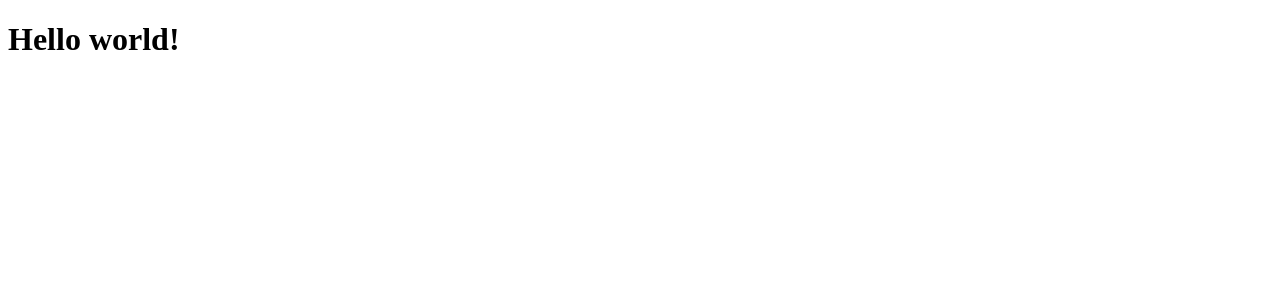
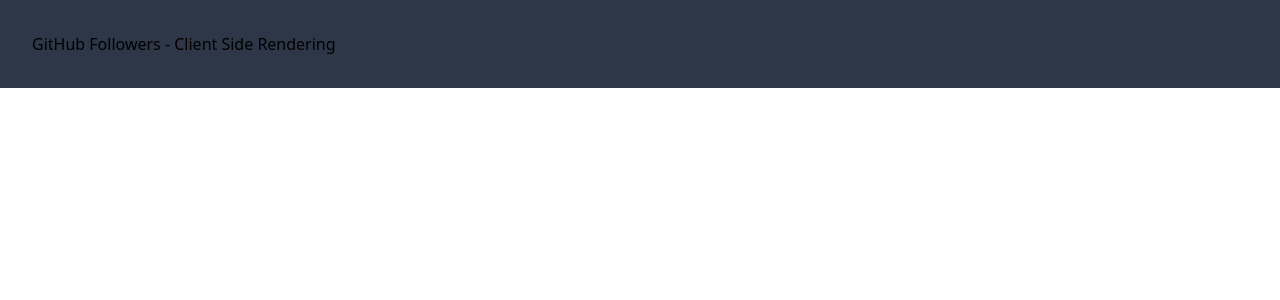
Before and after one commit to tsriram/next-js-demo, a Next.js app: page / in a window 1280 px wide. Shown: the top 300 px of the page. Built offline with nearby package versions, Linux system fonts and the light colour scheme.

Commit message:
page to render gh followers list on client side

```diff
--- /dev/null
+++ b/postcss.config.js
@@ -0,0 +1,18 @@
+module.exports = {
+  plugins: [
+    "tailwindcss",
+    "postcss-flexbugs-fixes",
+    [
+      "postcss-preset-env",
+      {
+        autoprefixer: {
+          flexbox: "no-2009"
+        },
+        stage: 3,
+        features: {
+          "custom-properties": false
+        }
+      }
+    ]
+  ]
+};
--- /dev/null
+++ b/src/api.js
@@ -0,0 +1,5 @@
+const fetcher = (url) => fetch(url).then((res) => res.json());
+
+export async function getFollowers() {
+  return fetcher("https://api.github.com/users/tsriram/followers");
+}
--- /dev/null
+++ b/src/components/follower-list.js
@@ -0,0 +1,16 @@
+import { FollowerCard } from "./Follower";
+
+export function FollowerList({ followers }) {
+  return (
+    <>
+      <div className="lg:container lg:mx-auto my-6">
+        <h1 className="text-3xl text-white">Followers</h1>
+      </div>
+      <div className="lg:container lg:mx-auto grid grid-cols-4 gap-4">
+        {followers.map((follower) => {
+          return <FollowerCard follower={follower} key={follower.id} />;
+        })}
+      </div>
+    </>
+  );
+}
--- /dev/null
+++ b/src/components/follower.js
@@ -0,0 +1,16 @@
+export function FollowerCard({ follower }) {
+  return (
+    <div className="bg-white max-w-sm rounded shadow-lg flex flex-col items-center p-8 w-250 bg-gray-600">
+      <img
+        className="h-16 w-16 md:h-24 md:w-24 rounded-full mx-auto"
+        src={follower.avatar_url}
+        alt={follower.login}
+      />
+      <div className="px-6 py-4">
+        <div className="font-bold text-xl mb-2 text-white">
+          {follower.login}
+        </div>
+      </div>
+    </div>
+  );
+}
--- /dev/null
+++ b/src/components/layout.js
@@ -0,0 +1,13 @@
+import Head from "next/head";
+
+export function Layout({ children }) {
+  return (
+    <div className="lg:container lg:mx-auto p-8 bg-gray-800">
+      <Head>
+        <title>GitHub Followers</title>
+      </Head>
+
+      <div>{children}</div>
+    </div>
+  );
+}
--- /dev/null
+++ b/src/components/spinner.js
@@ -0,0 +1,26 @@
+export function Spinner() {
+  return (
+    <div className="flex h-screen w-screen justify-center items-center">
+      <svg
+        className="animate-spin -ml-1 mr-3 h-10 w-10 text-white"
+        xmlns="http://www.w3.org/2000/svg"
+        fill="none"
+        viewBox="0 0 24 24"
+      >
+        <circle
+          className="opacity-25"
+          cx="12"
+          cy="12"
+          r="10"
+          stroke="currentColor"
+          strokeWidth="4"
+        ></circle>
+        <path
+          className="opacity-75"
+          fill="currentColor"
+          d="M4 12a8 8 0 018-8V0C5.373 0 0 5.373 0 12h4zm2 5.291A7.962 7.962 0 014 12H0c0 3.042 1.135 5.824 3 7.938l3-2.647z"
+        ></path>
+      </svg>
+    </div>
+  );
+}
--- /dev/null
+++ b/src/pages/_app.js
@@ -0,0 +1,10 @@
+import { Layout } from "../components/layout";
+import "../styles/index.css";
+
+export default function MyApp({ Component, pageProps }) {
+  return (
+    <Layout>
+      <Component {...pageProps} />
+    </Layout>
+  );
+}
--- /dev/null
+++ b/src/pages/gh-followers-csr.js
@@ -0,0 +1,17 @@
+import { FollowerList } from "../components/follower-list";
+import { Spinner } from "../components/spinner";
+import { useQuery } from "react-query";
+import { getFollowers } from "../api";
+
+export default function Followers() {
+  const { data, isLoading, error } = useQuery("followers", getFollowers);
+  if (isLoading) {
+    return <Spinner />;
+  }
+
+  if (error) {
+    return <h1>Error loading followers: {error?.message || error}</h1>;
+  }
+
+  return <FollowerList followers={data} />;
+}
--- a/src/pages/index.js
+++ b/src/pages/index.js
@@ -1,3 +1,11 @@
+import NextLink from "next/link";
+
 export default function Home() {
-  return <h1>Hello world!</h1>;
+  return (
+    <div>
+      <NextLink href="/gh-followers-csr">
+        <a>GitHub Followers - Client Side Rendering</a>
+      </NextLink>
+    </div>
+  );
 }
--- /dev/null
+++ b/src/styles/index.css
@@ -0,0 +1,18 @@
+@tailwind base;
+
+/* Write your own custom base styles here */
+
+/* Start purging... */
+@tailwind components;
+/* Stop purging. */
+
+/* Write you own custom component styles here */
+.btn-blue {
+  @apply bg-blue-500 text-white font-bold py-2 px-4 rounded;
+}
+
+/* Start purging... */
+@tailwind utilities;
+/* Stop purging. */
+
+/* Your own custom utilities */
--- /dev/null
+++ b/tailwind.config.js
@@ -0,0 +1,15 @@
+module.exports = {
+  future: {
+    removeDeprecatedGapUtilities: true
+  },
+  purge: ["./components/**/*.{js,ts,jsx,tsx}", "./pages/**/*.{js,ts,jsx,tsx}"],
+  theme: {
+    extend: {
+      colors: {
+        "accent-1": "#333"
+      }
+    }
+  },
+  variants: {},
+  plugins: []
+};
```
Also changed, not shown: package.json (+7 -2 lines), 1 other file (tests, documents, lock files or other folders).
